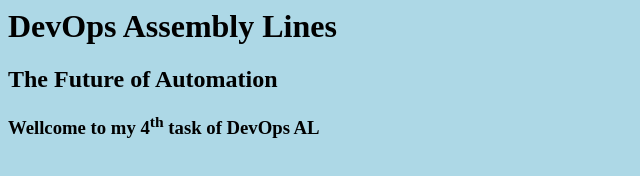
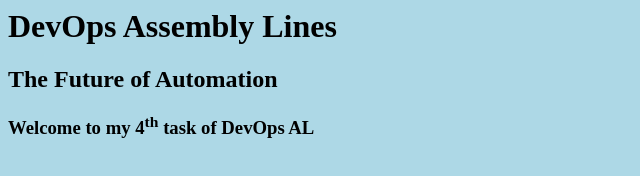
Before and after one commit to Aman-Kedia/DevOpsAL_task4, a plain HTML site: page index.html in a window 1280 px wide. Shown: the full height of the page, 0-640 px from the left. Drawn offline with Linux system fonts and the light colour scheme.

Commit message:
Update index.html

```diff
--- a/index.html
+++ b/index.html
@@ -5,6 +5,6 @@
   <BODY bgcolor="lightblue">
   <H1>DevOps Assembly Lines</H1>
   <H2>The Future of Automation</H2>
-  <H3>Wellcome to my 4<sup>th</sup> task of DevOps AL</H3>
+  <H3>Welcome to my 4<sup>th</sup> task of DevOps AL</H3>
   </Body>
 </HTML>
```
